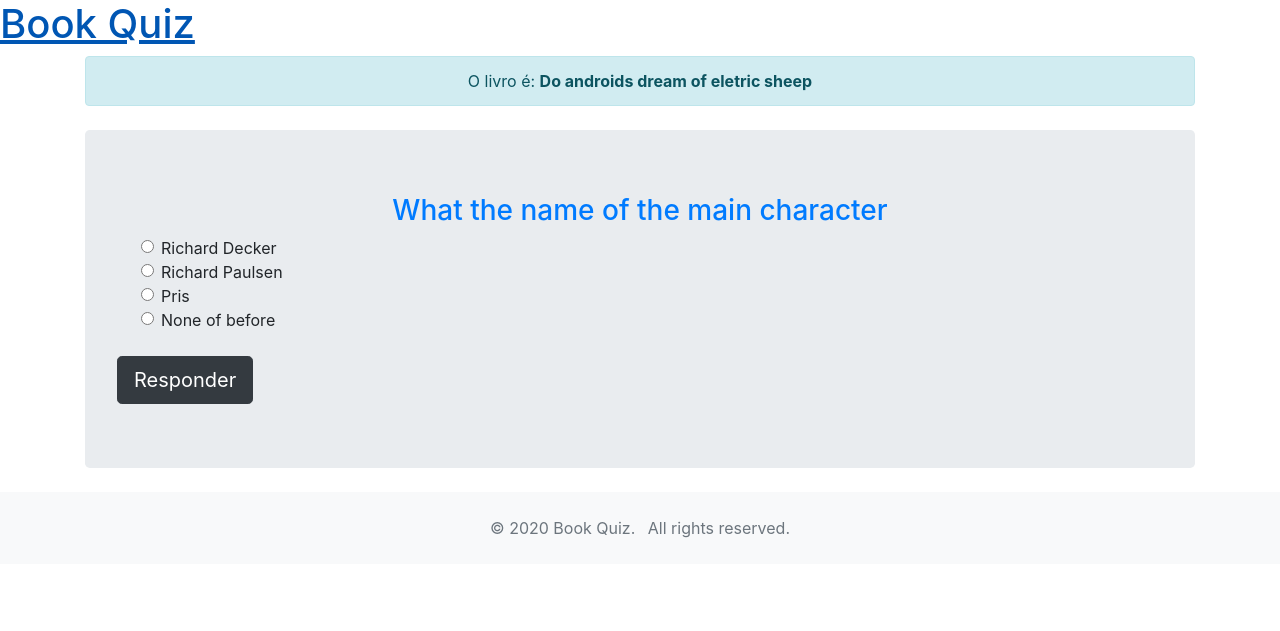
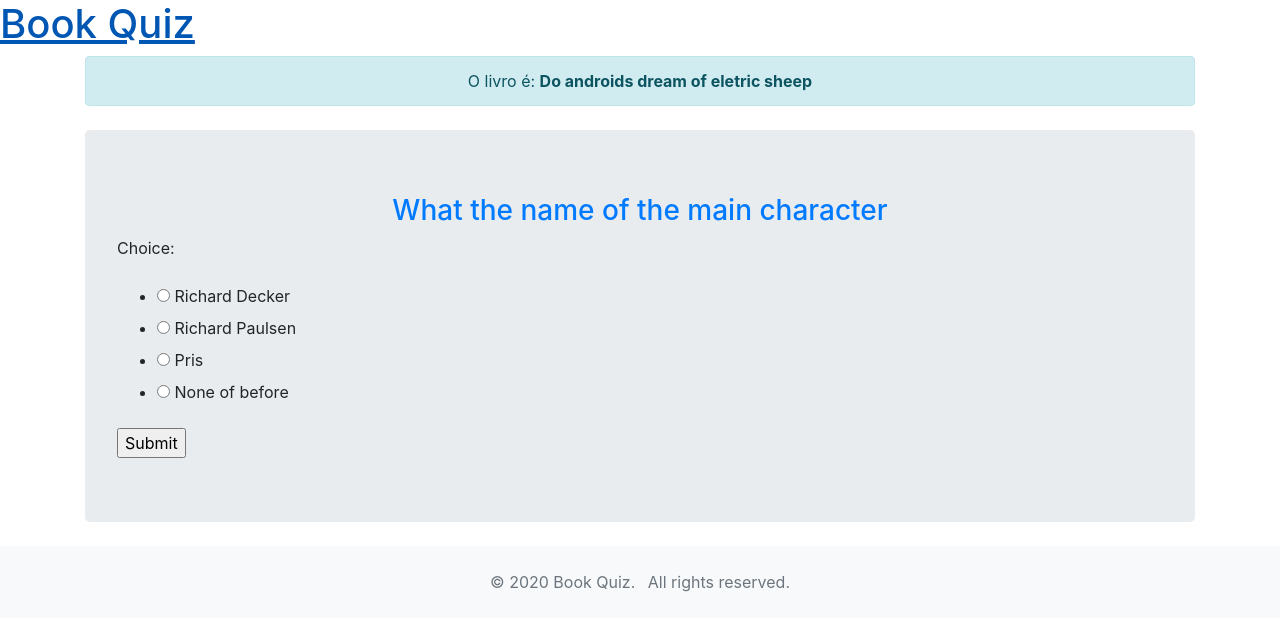
Before and after one commit to samuel1992/fatec_game, a Django app: page /questions/play/1 in a window 1280 px wide. Shown: the top 631 px of the page. Run offline with Django 3.2, Linux system fonts and the light colour scheme; data comes from the database, SQL or seed files in the repository; some libraries are stand-ins or nearby versions.

Commit message:
Form for answer the choices

```diff
--- a/game/forms.py
+++ b/game/forms.py
@@ -1,3 +1,29 @@
-from django.forms import ModelForm
+from django import forms
 
-from game.models import Answer
+from game.models import Answer, Choice
+
+
+class AnswerForm(forms.ModelForm):
+    def __init__(self, question, *args, **kwargs):
+        super(AnswerForm, self).__init__(*args, **kwargs)
+
+        choices = [(c.id, c) for c in question.choices.all()]
+        self.fields['choice'] = forms.ChoiceField(choices=tuple(choices),
+                                                  widget=forms.RadioSelect)
+
+    class Meta:
+        model = Answer
+        fields = ('choice', )
+
+    def is_valid(self):
+        import pdb;pdb.set_trace()
+        valid = super(AnswerForm, self).is_valid()
+
+
+        if not valid:
+            return valid
+
+        choice = Choice.objects.get(id=self.cleaned_data['choice'])
+        self.instance.choice = choice
+
+        return True
--- a/game/templates/game/play.html
+++ b/game/templates/game/play.html
@@ -28,19 +28,10 @@
     <center>
       <h3 class="text-primary">{{question.text}}</h3>
     </center>
-    <form class="form" action="" method="post">
+    <form action="/questions/play/{{question.id}}" method="post">
       {% csrf_token %}
-      <input type="hidden" name="question_pk" value="">
-
-      {% for choice in choices %}
-        <div class="form-check mx-4">
-          <input class="form-check-input" type="radio" name="choice_pk" id="choice-{{ forloop.counter }}" value="{{choice.id}}">
-          <label class="form-check-label" for="choice-{{ forloop.counter }}">
-            {{ choice.text }}
-          </label>
-        </div>
-      {% endfor %}
-      <input class="btn btn-dark btn-lg mt-4" type="submit" value="Responder">
+      {{ form.as_p }}
+      <input type="submit" value="Submit">
     </form>
   </div>
 </div>
--- a/game/views.py
+++ b/game/views.py
@@ -1,6 +1,7 @@
 from django.shortcuts import render
 
 from game.models import Book, Question
+from game.forms import AnswerForm
 
 
 def index(request):
@@ -20,7 +21,13 @@ def questions(request, book_id):
 
 def play(request, question_id):
     question = Question.objects.get(id=question_id)
-    choices = question.choices.all()
-    context = {'question': question, 'choices': choices}
+
+    if request.POST:
+        form = AnswerForm(question, request.POST)
+        if form.is_valid():
+            form.save()
+
+    form = AnswerForm(question)
+    context = {'question': question, 'form': form}
 
     return render(request, 'game/play.html', context)
```
